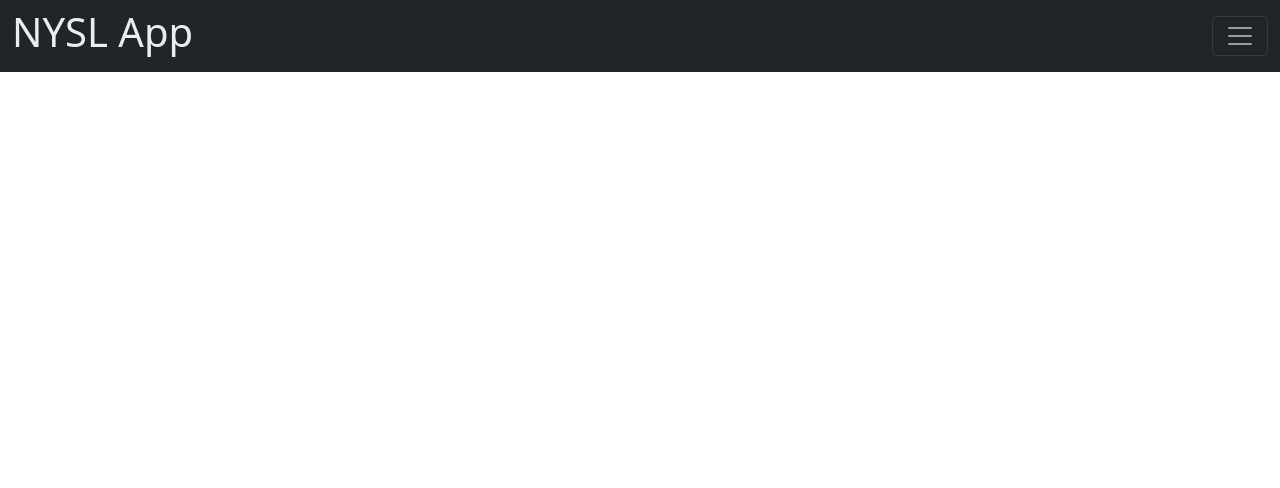
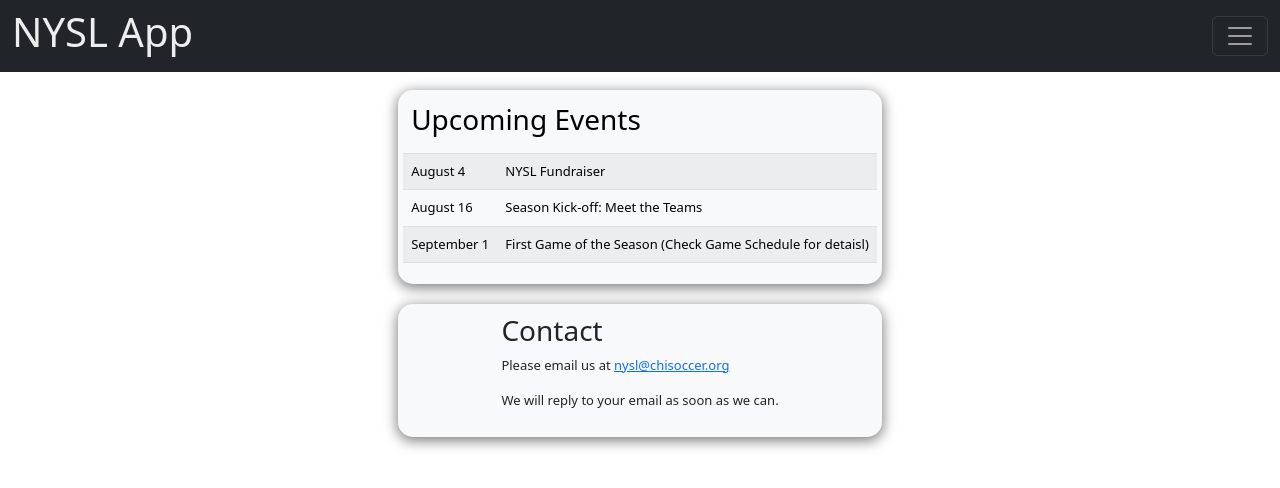
Before and after one commit to Marcoldom88/nysl-task3, a React (Create React App) app: page / in a window 1280 px wide. Shown: the top 488 px of the page. Built offline with nearby package versions, Linux system fonts and the light colour scheme.

Commit message:
set home page as default

```diff
--- a/src/components/Navbar.js
+++ b/src/components/Navbar.js
@@ -19,7 +19,7 @@ function Navbar() {
             <div className="offcanvas-body">
               <ul className="navbar-nav justify-content-end flex-grow-1 pe-3">
                 <li className="nav-item">
-                  <Link to="./Home" className="nav-link active" aria-current="page">Home</Link>
+                  <Link to="./" className="nav-link active" aria-current="page">Home</Link>
                 </li>
                 <li className="nav-item">
                   <Link to="./Schedule" className="nav-link">Game Schedule</Link>
--- a/src/index.js
+++ b/src/index.js
@@ -21,7 +21,7 @@ const App = createBrowserRouter([
     errorElement: <ErrorPage />,
     children: [
       {
-        path: "Home",
+        index: true,
         element: <Home />,
       },
       {
--- a/src/stylesheets/Navbar.css
+++ b/src/stylesheets/Navbar.css
@@ -5,7 +5,7 @@
   align-items: center;
   justify-content: center;
   font-size: small;
-  margin-top: 100px;
+  margin-top: 70px;
 }
 
 .brand{
```
Also changed, not shown: src/media/nysl_logo.png (added).
